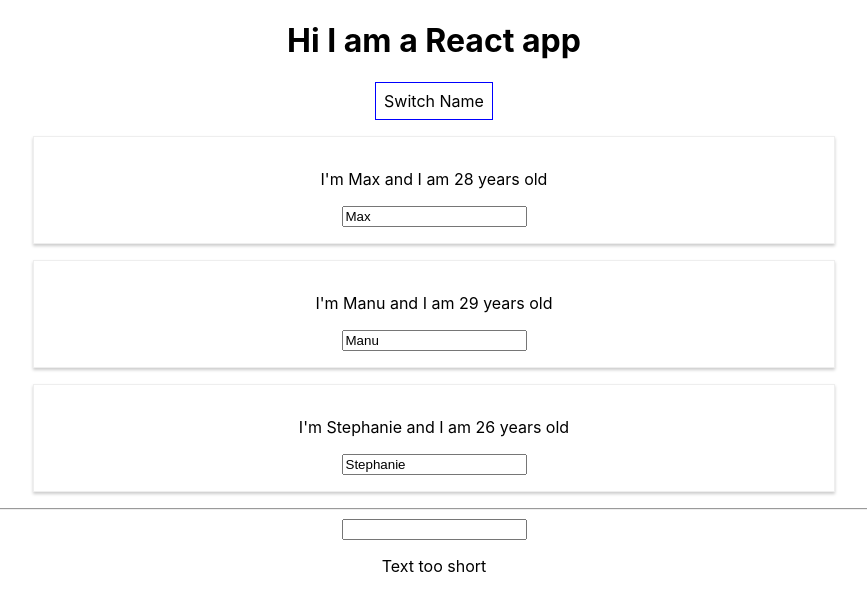
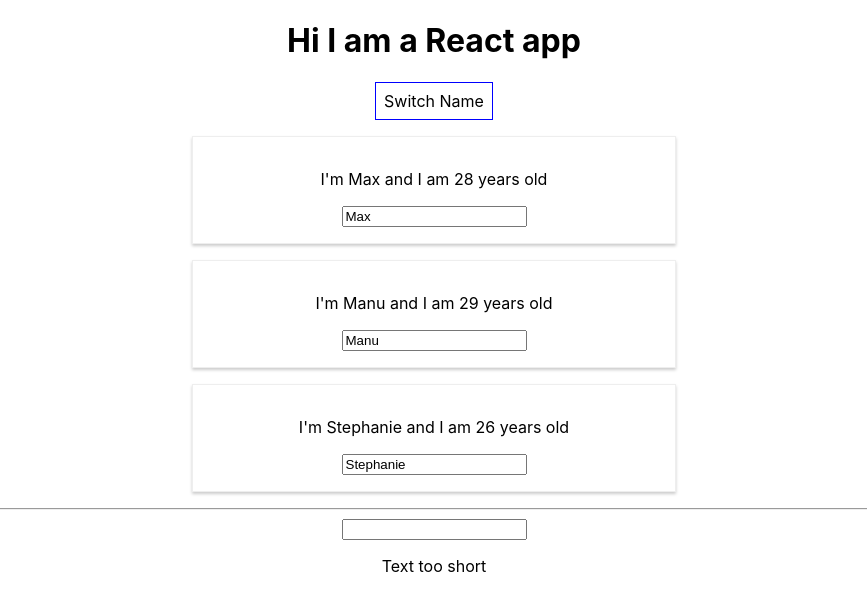
Before and after one commit to koradon/react-complete-guide, a React (Create React App) app: page / in a window 1280 px wide. Both pictures are taken after a click on the button "Switch Name". Shown: the top 610 px of the page, without its empty margins (206-1073 px from the left). Built offline with nearby package versions, Linux system fonts and the light colour scheme.

Commit message:
Add media to Persson css

```diff
--- a/src/Person/Person.css
+++ b/src/Person/Person.css
@@ -6,3 +6,9 @@
   padding: 16px;
   text-align: center;
 }
+
+@media (min-width: 500px) {
+  .Person {
+    width: 450px;
+  }
+}
```
